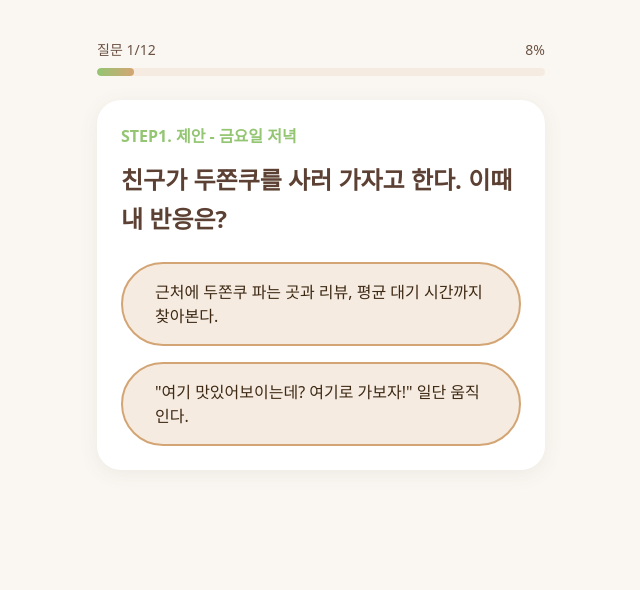
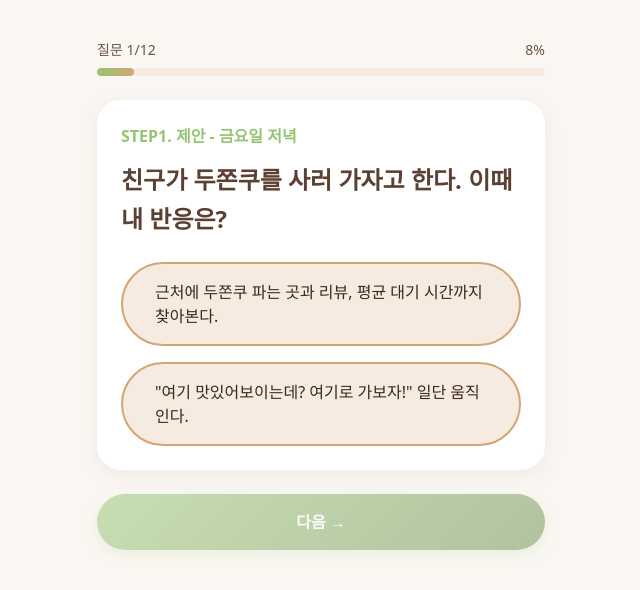
Before and after one commit to o5sy/dubai-recipe-test, a Next.js app: page /question in a window 1280 px wide. Shown: the top 590 px of the page, without its empty margins (319-959 px from the left). Built offline with nearby package versions, Linux system fonts and the light colour scheme.

Commit message:
feat: 페이지에 내비게이션 기능 추가

```diff
--- a/src/app/question/page.tsx
+++ b/src/app/question/page.tsx
@@ -2,6 +2,7 @@
 
 import ProgressBar from '@/components/question/ProgressBar';
 import QuestionCard from '@/components/question/QuestionCard';
+import NavigationButtons from '@/components/question/NavigationButtons';
 import { questions } from '@/data/questions';
 import type { MBTIValue } from '@/types/question';
 import { calculateMBTI } from '@/utils/calculateMBTI';
@@ -15,6 +16,7 @@ export default function QuestionPage() {
 
   const totalQuestions = questions.length;
   const currentQuestion = questions[currentQuestionIndex];
+  const hasAnsweredCurrent = !!answers[currentQuestion.id];
 
   const handleAnswer = (value: MBTIValue) => {
     const newAnswers = { ...answers, [currentQuestion.id]: value };
@@ -24,6 +26,21 @@ export default function QuestionPage() {
       setCurrentQuestionIndex(currentQuestionIndex + 1);
     } else {
       const mbtiType = calculateMBTI(newAnswers);
+      router.push(`/result/${mbtiType.toLowerCase()}`);
+    }
+  };
+
+  const handlePrevious = () => {
+    if (currentQuestionIndex > 0) {
+      setCurrentQuestionIndex(currentQuestionIndex - 1);
+    }
+  };
+
+  const handleNext = () => {
+    if (currentQuestionIndex < totalQuestions - 1) {
+      setCurrentQuestionIndex(currentQuestionIndex + 1);
+    } else if (hasAnsweredCurrent) {
+      const mbtiType = calculateMBTI(answers);
       router.push(`/result/${mbtiType.toLowerCase()}`);
     }
   };
@@ -41,6 +58,13 @@ export default function QuestionPage() {
           questionNumber={currentQuestionIndex + 1}
           onAnswer={handleAnswer}
         />
+        <NavigationButtons
+          onPrevious={handlePrevious}
+          onNext={handleNext}
+          showPrevious={currentQuestionIndex > 0}
+          showNext={true}
+          nextDisabled={!hasAnsweredCurrent}
+        />
       </div>
     </div>
   );
```
